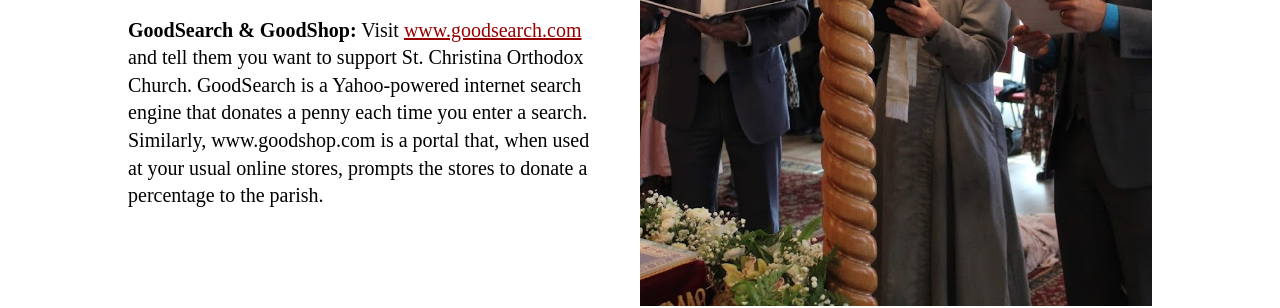
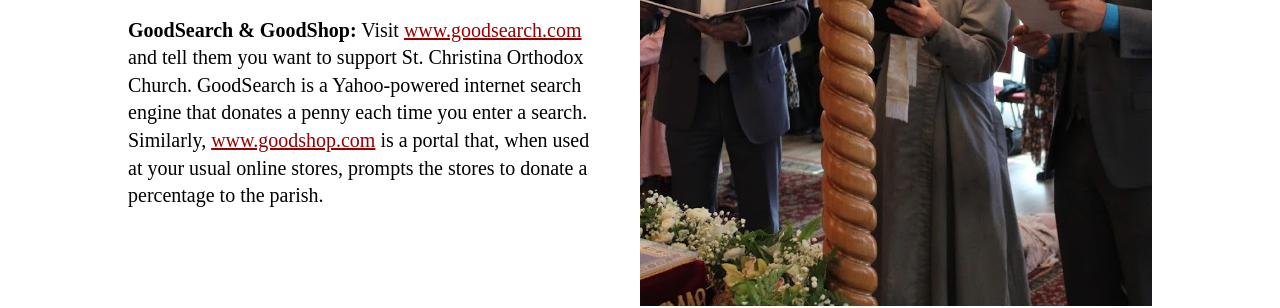
Before and after one commit to St-Christina/donate-page, a website: page index.html in a window 1280 px wide. Shown: the part 795-1103 px from the top of the page. Drawn offline with Linux system fonts and the light colour scheme; a web font is replaced by a local one.

Commit message:
Add missing link

```diff
--- a/index.html
+++ b/index.html
@@ -236,7 +236,7 @@
 				<h2>No Cost Giving</h2>
 				<p>The following programs benefit our parish at no extra cost:</p>
 				<p><b>Escrip:</b> Visit <a href="www.escrip.com">www.escrip.com</a>, indicate that you wish to support St. Christina Orthodox Church, and register your  debit/credit cards. Applies to participating stores (both brick & mortar and online).</p>
-				<p><b>GoodSearch & GoodShop:</b> Visit <a href="www.goodsearch.com">www.goodsearch.com</a> and tell them you want to support St. Christina Orthodox Church. GoodSearch is a Yahoo-powered internet search engine that donates a penny each time you enter a search. Similarly, www.goodshop.com is a portal that, when used at your usual online stores, prompts the stores to donate a percentage to the parish.</p>
+				<p><b>GoodSearch & GoodShop:</b> Visit <a href="https://www.goodsearch.com">www.goodsearch.com</a> and tell them you want to support St. Christina Orthodox Church. GoodSearch is a Yahoo-powered internet search engine that donates a penny each time you enter a search. Similarly, <a href="https://www.goodshop.com">www.goodshop.com</a> is a portal that, when used at your usual online stores, prompts the stores to donate a percentage to the parish.</p>
 			</article>
 			<section>
 				<img src="images/singing.jpg" alt="Orthodox male trio singing in front of bier during Holy Week.">
```
